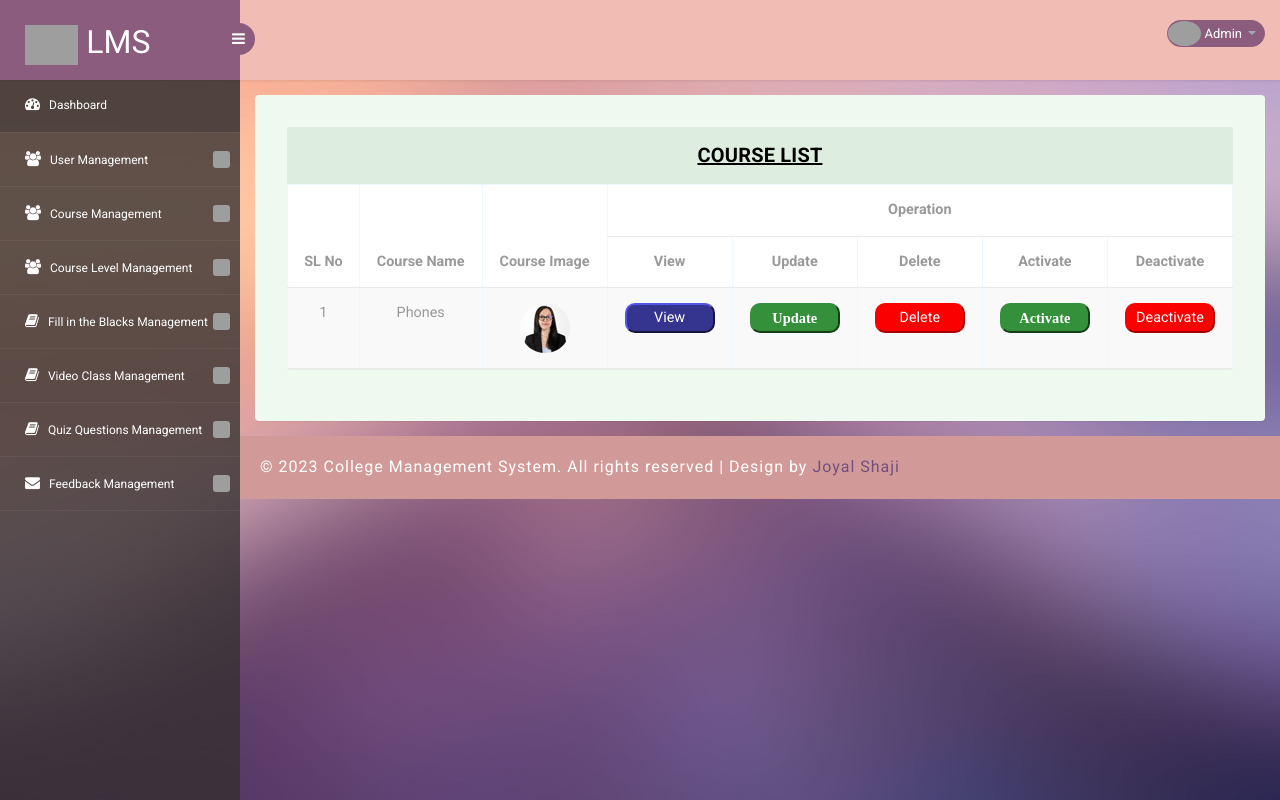
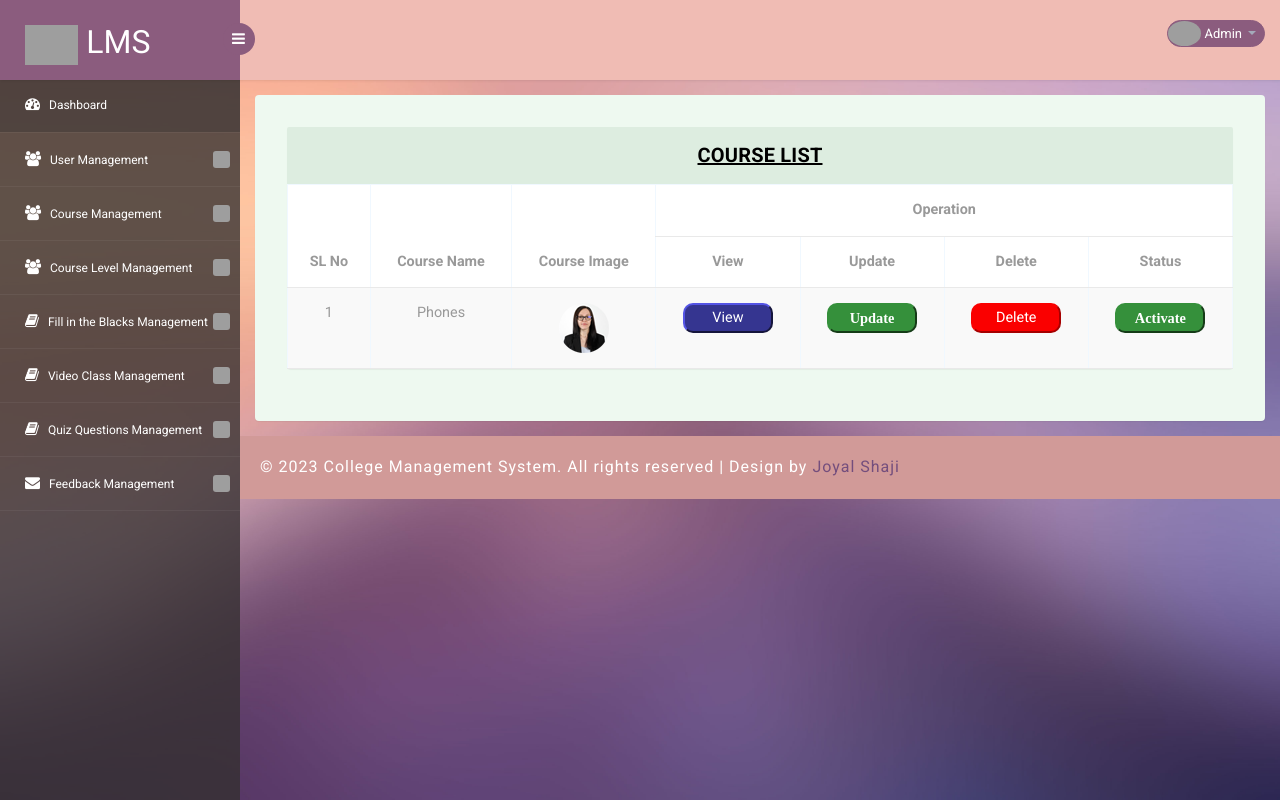
Before and after one commit to joyalshaji135/Learning-Management-System, a PHP site: page /view_course.php in a window 1280 px wide. Run offline with PHP 8.4, Linux system fonts and the light colour scheme; grey boxes are pictures that could not be loaded.

```diff
--- a/Admin/view_course.php
+++ b/Admin/view_course.php
@@ -39,8 +39,7 @@ include('./Layouts/sidebar.php');
                                 <th style="text-align: center;">View</th>
                                 <th style="text-align: center;">Update</th>
                                 <th style="text-align: center;">Delete</th>
-                                <th style="text-align: center;">Activate</th>
-                                <th style="text-align: center;">Deactivate</th>
+                                <th style="text-align: center;">Status</th>
                             </tr>
                         </thead>
                         <tbody>
@@ -52,7 +51,6 @@ include('./Layouts/sidebar.php');
                                 <td><input type="button" value="Update" class="button3"></td>
                                 <td><input type="button" value="Delete" class="button2"></td>
                                 <td><input type="button" value="Activate" class="button3"></td>
-                                <td><input type="button" value="Deactivate" class="button2"></td>
                             </tr>
                         </tbody>
                     </table>
```
Also changed, not shown: Admin/update_course.php (added).
